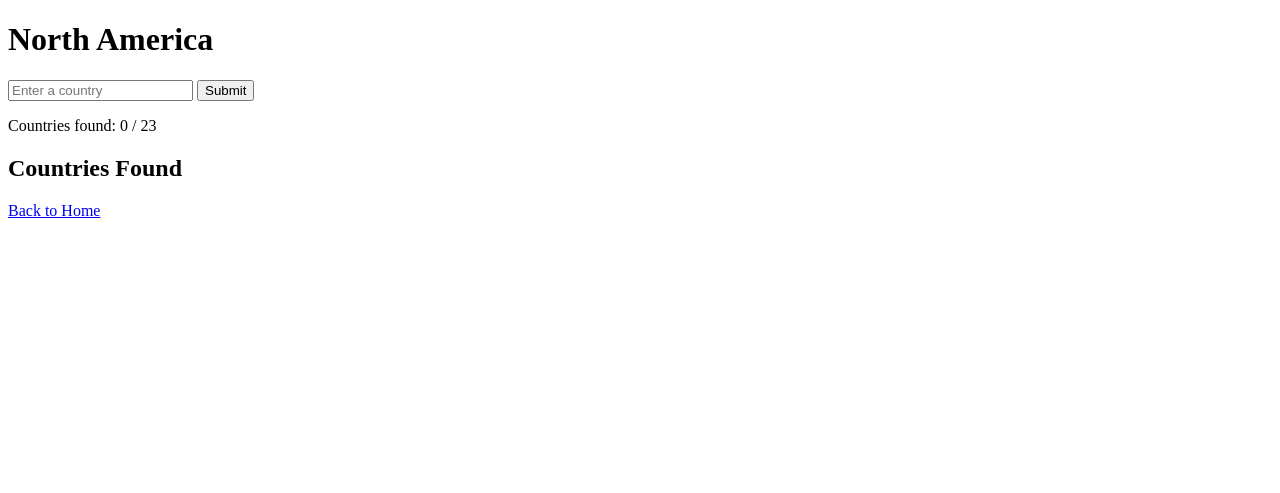
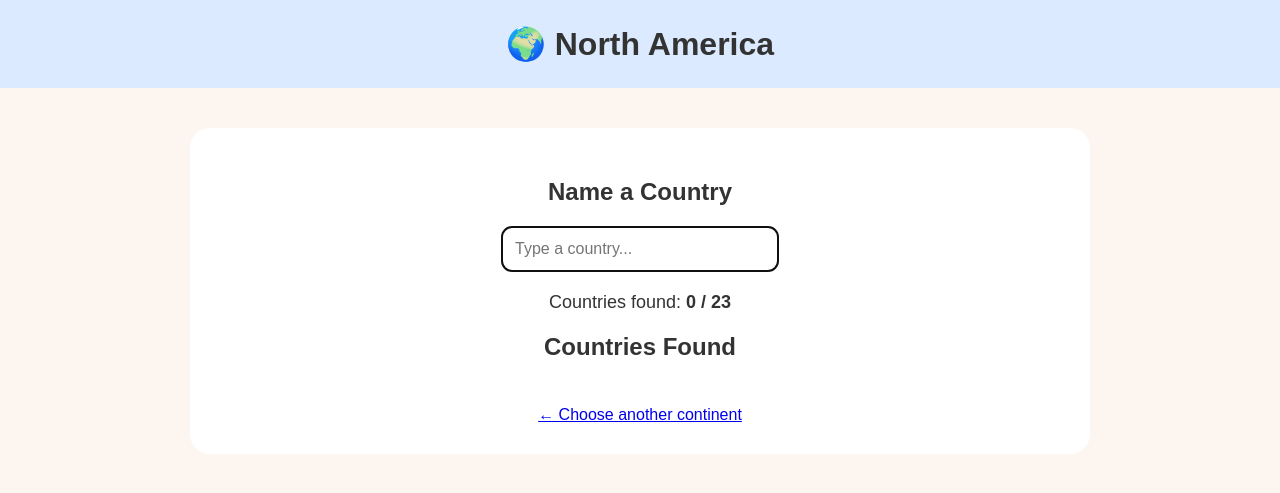
Before and after one commit to israchowdhry/country-game, a Flask app: a page that uses templates/continent.html in a window 1280 px wide. Shown: the top 493 px of the page. Run offline with Flask 3, Linux system fonts and the light colour scheme.

Commit message:
Updated style

```diff
--- a/app.py
+++ b/app.py
@@ -59,3 +59,6 @@ def continent(continent_name):
         total_countries=total_countries,
         continent_name=continent_name
     )
+
+if __name__ == '__main__':
+    app.run()
--- /dev/null
+++ b/static/style.css
@@ -0,0 +1,105 @@
+body {
+    font-family: Arial, sans-serif;
+    background-color: #fdf6f0;
+    margin: 0;
+    text-align: center;
+    color: #333;
+}
+
+header {
+    background-color: #dbeafe;
+    padding: 25px;
+}
+
+h1 {
+    margin: 0;
+}
+
+.container {
+    width: 85%;
+    max-width: 900px;
+    margin: 40px auto;
+}
+
+.continent-links {
+    display: grid;
+    grid-template-columns: repeat(2, 1fr);
+    gap: 20px;
+    margin-top: 30px;
+}
+
+.continent-button {
+    text-decoration: none;
+    background-color: white;
+    padding: 25px;
+    border-radius: 15px;
+    color: #333;
+    font-size: 20px;
+    border: 2px solid #dbeafe;
+}
+
+.continent-button:hover {
+    background-color: #dbeafe;
+}
+
+.game-area {
+    background-color: white;
+    padding: 30px;
+    border-radius: 20px;
+    margin-top: 30px;
+}
+
+input {
+    padding: 12px;
+    width: 250px;
+    border: 2px solid #ccc;
+    border-radius: 10px;
+    font-size: 16px;
+}
+
+button {
+    padding: 12px 20px;
+    border: none;
+    border-radius: 10px;
+    background-color: #93c5fd;
+    font-size: 16px;
+    cursor: pointer;
+}
+
+button:hover {
+    background-color: #60a5fa;
+}
+
+.message {
+    font-size: 20px;
+    font-weight: bold;
+    margin: 20px;
+}
+
+.score {
+    font-size: 18px;
+}
+
+.country-list {
+    list-style: none;
+    padding: 0;
+}
+
+.country-list li {
+    display: inline-block;
+    background-color: #dbeafe;
+    margin: 5px;
+    padding: 8px 12px;
+    border-radius: 10px;
+}
+
+.map {
+    max-width: 600px;
+    width: 100%;
+    margin-top: 25px;
+}
+
+.back-link {
+    display: inline-block;
+    margin-top: 25px;
+}
--- a/templates/continent.html
+++ b/templates/continent.html
@@ -1,41 +1,86 @@
 <!DOCTYPE html>
 <html>
+
 <head>
+
     <title>{{ continent_name }}</title>
+
+    <link
+        rel="stylesheet"
+        href="{{ url_for('static', filename='style.css') }}"
+    >
+
 </head>
 
 <body>
 
-    <h1>{{ continent_name }}</h1>
+<header>
+
+    <h1>🌍 {{ continent_name }}</h1>
+
+</header>
+
+
+<div class="container">
+
+    <div class="game-area">
+
+        <h2>Name a Country</h2>
 
         <form method="POST">
+
             <input
                 type="text"
                 name="country"
-            placeholder="Enter a country"
+                placeholder="Type a country..."
+                autocomplete="off"
+                autofocus
             >
 
-        <button type="submit">Submit</button>
         </form>
 
-    <p>{{ message }}</p>
 
-    <p>
+        <p class="message">
+            {{ message }}
+        </p>
+
+
+        <p class="score">
+
             Countries found:
-        {{ guessed_countries|length }} / {{ total_countries }}
+
+            <strong>
+                {{ guessed_countries|length }}
+                /
+                {{ total_countries }}
+            </strong>
+
         </p>
+
 
         <h2>Countries Found</h2>
 
-    <ul>
+        <ul class="country-list">
+
             {% for country in guessed_countries %}
-            <li>{{ country }}</li>
+
+                <li>
+                    ✓ {{ country }}
+                </li>
+
             {% endfor %}
+
         </ul>
 
-    <p>
-        <a href="/">Back to Home</a>
-    </p>
+
+        <a class="back-link" href="/">
+            ← Choose another continent
+        </a>
+
+    </div>
+
+</div>
 
 </body>
+
 </html>
```
Also changed, not shown: templates/index.html (+42 -10 lines). Lines whose indentation alone changed are shown as unchanged.
